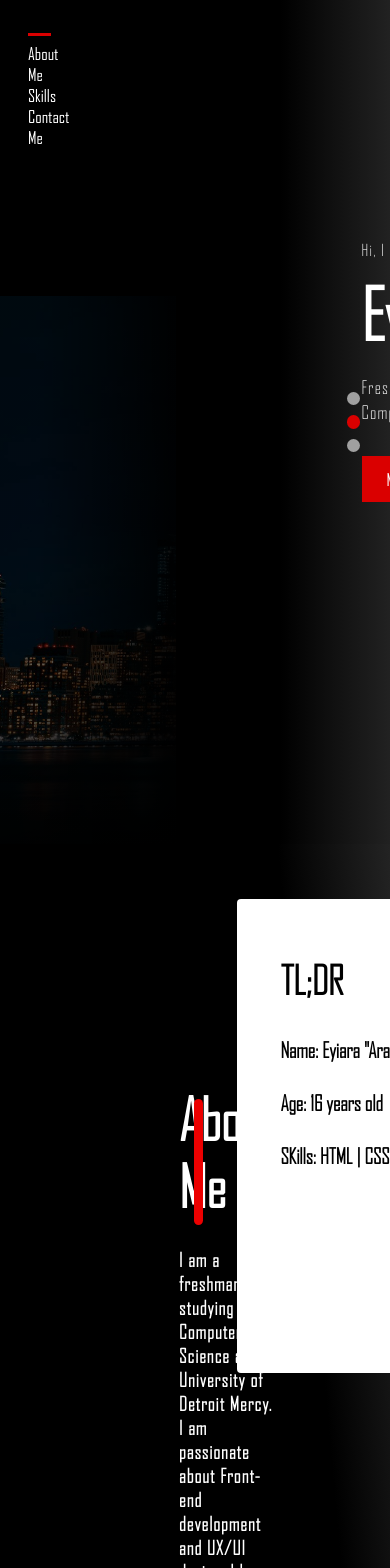
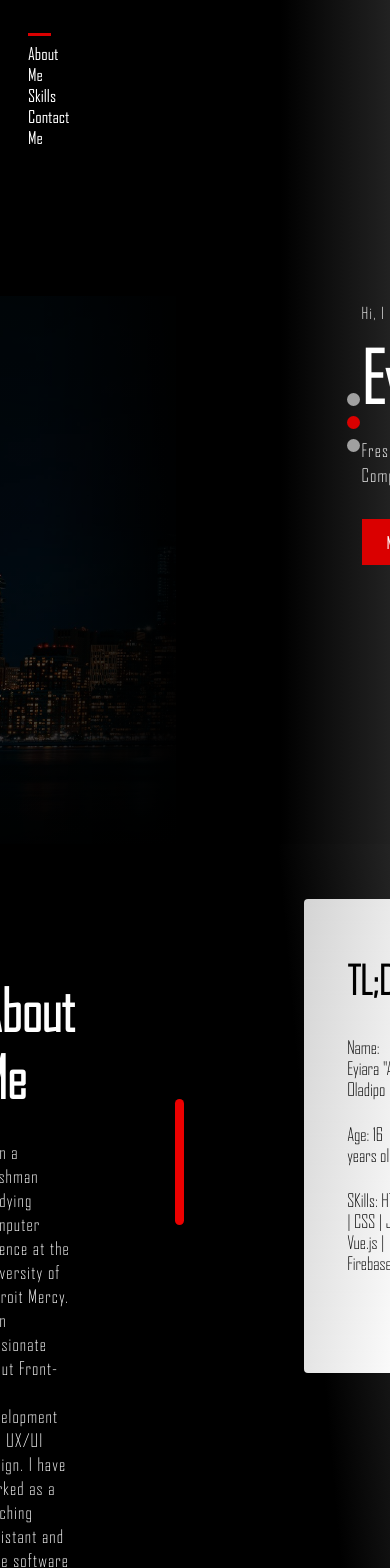
Before and after one commit to Ara-O/Portfolio-Website, a Vue app: page / in a window 390 px wide. Shown: the top 1568 px of the page. Built offline with nearby package versions, Linux system fonts and the light colour scheme.

Commit message:
Tweaked fonts and responsiveness

```diff
--- a/src/components/home.vue
+++ b/src/components/home.vue
@@ -55,9 +55,11 @@
     </div>
     <div class="aboutme--right">
       <h2 style="font-size: 39px">TL;DR</h2>
-      <h4 style="font-size: 21px">Name: Eyiara "Ara" Oladipo</h4>
-      <h4 style="font-size: 21px">Age: 16 years old</h4>
-      <h4 style="font-size: 21px">
+      <h4 style="font-size: 18px; font-weight: 100">
+        Name: Eyiara "Ara" Oladipo
+      </h4>
+      <h4 style="font-size: 18px; font-weight: 100">Age: 16 years old</h4>
+      <h4 style="font-size: 18px; font-weight: 100">
         SKills: HTML | CSS | JS | Vue.js | Firebase
       </h4>
     </div>
--- a/src/styles/home.scss
+++ b/src/styles/home.scss
@@ -8,6 +8,10 @@ $accentcolor: #da0000;
 @font-face {
   font-family: "Agency FBL";
   src: local("Agency FBL"), url("../assets/agencyfb-light.ttf");
+}
+@font-face {
+  font-family: "Agency FBLL";
+  src: local("Agency FBLL"), url("../assets/AgencyFBLight.ttf");
 }
 
 * {
@@ -36,6 +40,8 @@ img.bg-img {
   height: 100vh;
   float: right;
   z-index: 2;
+  display: flex;
+  align-items: center;
   background: linear-gradient(90deg, black 49%, $gradient2 154%);
   width: 55%;
 }
@@ -45,7 +51,8 @@ img.bg-img {
   width: 50%;
   position: absolute;
   background: linear-gradient(90deg, #00000036 19%, #000000e6 87%),
-    linear-gradient(349deg, black, transparent 34%);
+    linear-gradient(349deg, black, transparent 34%),
+    linear-gradient(191deg, black -23%, transparent);
 }
 
 .name {
@@ -59,7 +66,6 @@ img.bg-img {
 
 .arrange {
   margin-left: 186px;
-  margin-top: 215px;
   color: white;
   display: inline-block;
 }
@@ -100,9 +106,9 @@ h5.my--desc {
 }
 
 .indicator {
-  height: 13.5px;
+  height: 13px;
   background-color: rgb(160, 160, 160);
-  width: 13.5px;
+  width: 13px;
   border-radius: 20px;
 }
 
@@ -123,33 +129,37 @@ h5.my--desc {
 // -- ABOUT ME  --
 
 .aboutme {
-  display: grid;
-  grid-template-columns: 46% 10% 45%;
+  display: flex;
   color: white;
   padding-top: 55px;
+  justify-content: center;
+  column-gap: 101px;
   width: 100%;
   height: 100vh;
   background: linear-gradient(85deg, black 76%, $gradient2 123%);
 }
 
 .aboutme--left {
-  padding-left: 179px;
   display: grid;
+  max-width: 411px;
   grid-template-rows: 31% 50% 20%;
 }
 
 .aboutmedesc {
   margin-top: -20px;
-  font-size: 19px;
+  font-size: 18px;
   letter-spacing: 1.13px;
   line-height: 24px;
-  font-family: "Agency FBL";
+  font-family: "Agency FBLL";
+  font-weight: 100;
 }
+
 .aboutmetext {
   display: flex;
   font-size: 57px;
   align-items: flex-end;
 }
+
 .divider-div {
   display: flex;
   justify-content: center;
@@ -162,12 +172,13 @@ h5.my--desc {
   height: 126px;
   border-radius: 41px;
 }
+
 .aboutme--right {
-  width: 421px;
+  width: 377px;
   padding-left: 43px;
   padding-top: 28px;
   margin-left: 19px;
-  background: white;
+  background: linear-gradient(278deg, white, #d4d4d4);
   border-radius: 4px;
   height: 446px;
   color: black;
```
Also changed, not shown: src/assets/AgencyFBLight.ttf (added).
